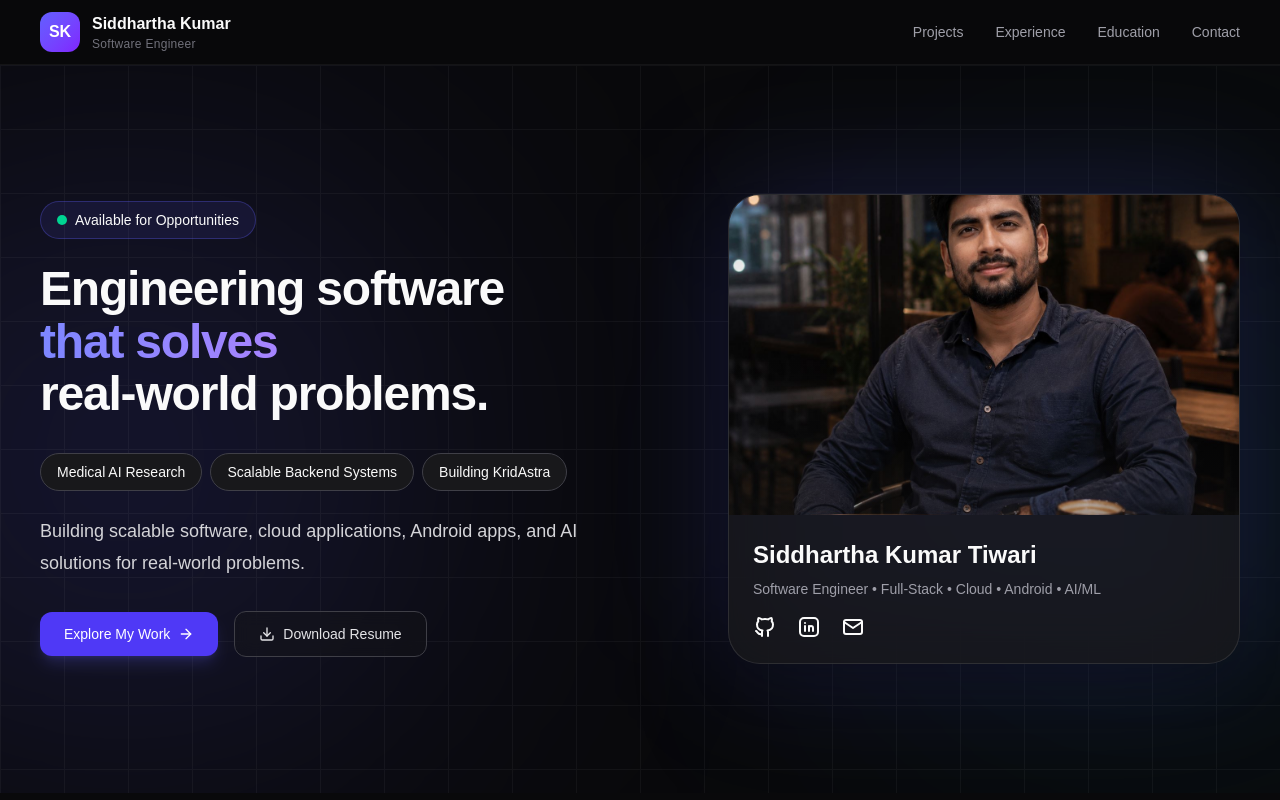
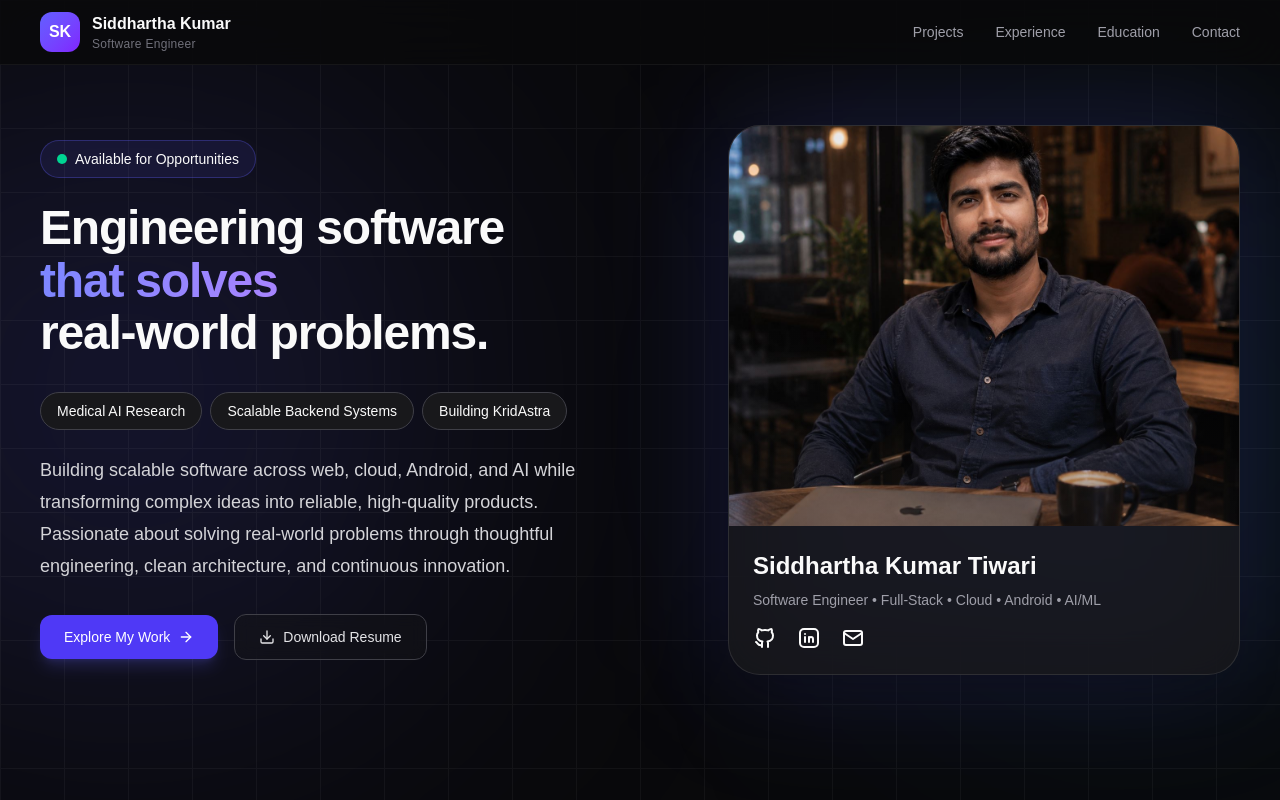
Before and after one commit to devsiddhartha31/devsiddhartha31.github.io, a Next.js app: page / in a window 1280 px wide. Shown: the top 800 px of the page. Built offline with nearby package versions, Linux system fonts and the light colour scheme.

Commit message:
made minor changes to layout specifications in navbar and hero

```diff
--- a/components/hero/Hero.tsx
+++ b/components/hero/Hero.tsx
@@ -8,7 +8,7 @@ export default function Hero() {
     <section className="relative overflow-hidden">
       <GradientBackground />
       <Container>
-        <div className="flex min-h-[calc(100vh-72px)] items-center py-16">
+        <div className="flex min-h-[calc(100vh)] items-center py-22">
           <div className="grid w-full gap-12 xl:gap-20 lg:grid-cols-2">
             <HeroContent />
 
--- a/components/hero/HeroImage.tsx
+++ b/components/hero/HeroImage.tsx
@@ -13,7 +13,7 @@ export default function HeroImage() {
         {/* Card */}
         <div className="relative overflow-hidden rounded-[2rem] border border-white/10 bg-zinc-900/80 backdrop-blur-xl shadow-2xl">
           {/* Image */}
-          <div className="relative h-80 overflow-hidden">
+          <div className="relative h-100 overflow-hidden">
             <Image
               src="/images/profile/profile.jpg"
               alt={profile.name}
--- a/components/layout/Navbar.tsx
+++ b/components/layout/Navbar.tsx
@@ -9,7 +9,7 @@ import { navbar } from "@/data/navbar";
 
 export default function Navbar() {
   return (
-    <header className="sticky top-0 z-50 border-b border-white/5 bg-zinc-950/80 backdrop-blur-xl">
+    <header className="fixed top-0 z-50 w-full border-b border-white/5 bg-zinc-950/80 backdrop-blur-xl">
       <Container>
         <nav className="flex h-16 items-center justify-between">
           <Link
--- a/data/profile.ts
+++ b/data/profile.ts
@@ -5,7 +5,7 @@ export const profile = {
   "Software Engineer • Full-Stack • Cloud • Android • AI/ML",
 
   description:
-  "Building scalable software, cloud applications, Android apps, and AI solutions for real-world problems.",
+  "Building scalable software across web, cloud, Android, and AI while transforming complex ideas into reliable, high-quality products. Passionate about solving real-world problems through thoughtful engineering, clean architecture, and continuous innovation.",
 
   focus: [
     "Medical AI Research",
--- a/data/routes.ts
+++ b/data/routes.ts
@@ -1,5 +1,5 @@
 export const routes = {
-  home: "/",
+  home: "#",
   projects: "#projects",
   experience: "#experience",
   education: "#education",
```
